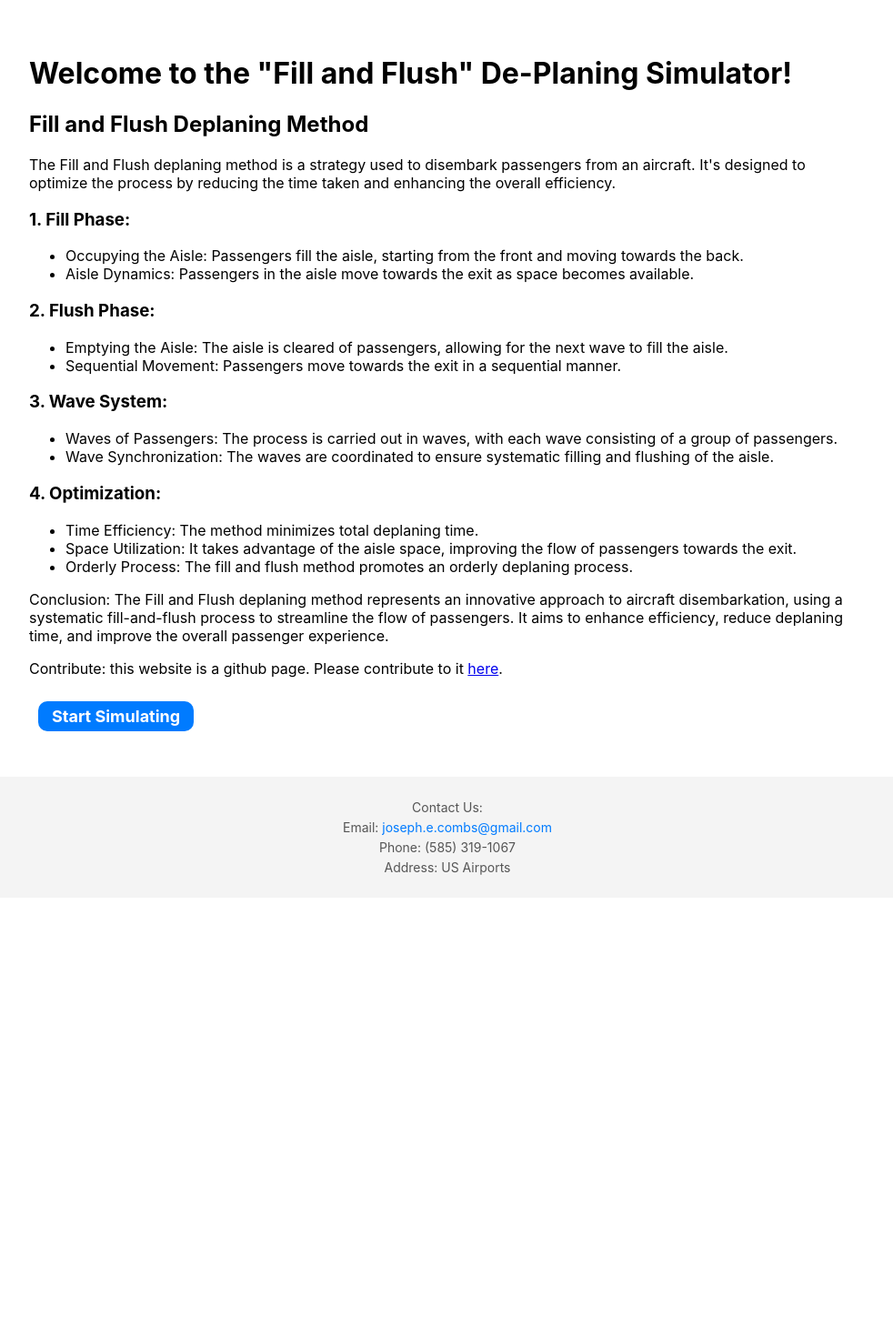
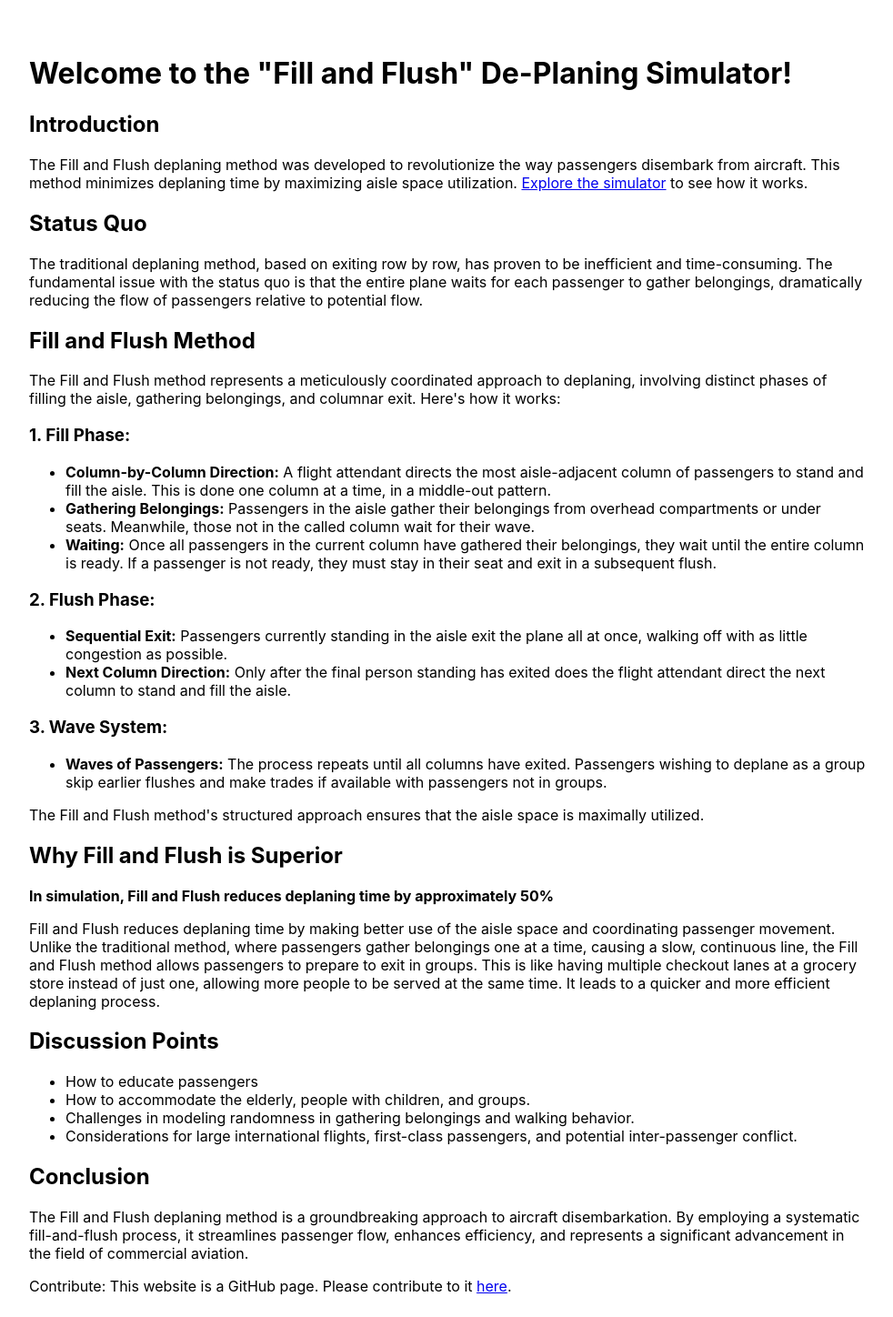
Before and after one commit to josephecombs/fill-flush, a React (Create React App) app: page / in a window 1280 px wide. Shown: the top 1448 px of the page at 91% size, without its empty margins (148-1130 px from the left). Before the commit the page ends 987 px from the top, so only its background shows below. Built offline with nearby package versions, Linux system fonts and the light colour scheme.

Commit message:
better home page copy

```diff
--- a/src/HomePage.js
+++ b/src/HomePage.js
@@ -1,44 +1,70 @@
 import React from 'react';
 import './stylesheets/HomePage.css';
-import { Link } from 'react-router-dom'; // Import Link to create a navigable button
+import { Link } from 'react-router-dom';
 
 function HomePage() {
   return (
     <div className="homepage-container">
       <h1>Welcome to the "Fill and Flush" De-Planing Simulator!</h1>
-      <div>
-        <h2>Fill and Flush Deplaning Method</h2>
-        <p>The Fill and Flush deplaning method is a strategy used to disembark passengers from an aircraft. It's designed to optimize the process by reducing the time taken and enhancing the overall efficiency.</p>
+
+      <section className="intro">
+        <h2>Introduction</h2>
+        <p>The Fill and Flush deplaning method was developed to revolutionize the way passengers disembark from aircraft. This method minimizes deplaning time by maximizing aisle space utilization. <Link to="/simulate">Explore the simulator</Link> to see how it works.</p>
+      </section>
+
+      <section className="status-quo">
+        <h2>Status Quo</h2>
+        <p>The traditional deplaning method, based on exiting row by row, has proven to be inefficient and time-consuming. The fundamental issue with the status quo is that the entire plane waits for each passenger to gather belongings, dramatically reducing the flow of passengers relative to potential flow.</p>
+      </section>
+
+      <section className="fill-and-flush">
+        <h2>Fill and Flush Method</h2>
+        <p>The Fill and Flush method represents a meticulously coordinated approach to deplaning, involving distinct phases of filling the aisle, gathering belongings, and columnar exit. Here's how it works:</p>
 
         <h3>1. Fill Phase:</h3>
         <ul>
-          <li>Occupying the Aisle: Passengers fill the aisle, starting from the front and moving towards the back.</li>
-          <li>Aisle Dynamics: Passengers in the aisle move towards the exit as space becomes available.</li>
+          <li><strong>Column-by-Column Direction:</strong> A flight attendant directs the most aisle-adjacent column of passengers to stand and fill the aisle. This is done one column at a time, in a middle-out pattern.</li>
+          <li><strong>Gathering Belongings:</strong> Passengers in the aisle gather their belongings from overhead compartments or under seats. Meanwhile, those not in the called column wait for their wave.</li>
+          <li><strong>Waiting:</strong> Once all passengers in the current column have gathered their belongings, they wait until the entire column is ready. If a passenger is not ready, they must stay in their seat and exit in a subsequent flush.</li>
         </ul>
 
         <h3>2. Flush Phase:</h3>
         <ul>
-          <li>Emptying the Aisle: The aisle is cleared of passengers, allowing for the next wave to fill the aisle.</li>
-          <li>Sequential Movement: Passengers move towards the exit in a sequential manner.</li>
+          <li><strong>Sequential Exit:</strong> Passengers currently standing in the aisle exit the plane all at once, walking off with as little congestion as possible.</li>
+          <li><strong>Next Column Direction:</strong> Only after the final person standing has exited does the flight attendant direct the next column to stand and fill the aisle.</li>
         </ul>
 
         <h3>3. Wave System:</h3>
         <ul>
-          <li>Waves of Passengers: The process is carried out in waves, with each wave consisting of a group of passengers.</li>
-          <li>Wave Synchronization: The waves are coordinated to ensure systematic filling and flushing of the aisle.</li>
+          <li><strong>Waves of Passengers:</strong> The process repeats until all columns have exited. Passengers wishing to deplane as a group skip earlier flushes and make trades if available with passengers not in groups.</li>
         </ul>
 
-        <h3>4. Optimization:</h3>
+        <p>The Fill and Flush method's structured approach ensures that the aisle space is maximally utilized.</p>
+      </section>
+
+      <section className="superiority">
+        <h2>Why Fill and Flush is Superior</h2>
+        <p><strong>In simulation, Fill and Flush reduces deplaning time by approximately 50%</strong></p>
+        <p>Fill and Flush reduces deplaning time by making better use of the aisle space and coordinating passenger movement. Unlike the traditional method, where passengers gather belongings one at a time, causing a slow, continuous line, the Fill and Flush method allows passengers to prepare to exit in groups. This is like having multiple checkout lanes at a grocery store instead of just one, allowing more people to be served at the same time. It leads to a quicker and more efficient deplaning process.</p>
+      </section>
+
+      <section className="discussion">
+        <h2>Discussion Points</h2>
         <ul>
-          <li>Time Efficiency: The method minimizes total deplaning time.</li>
-          <li>Space Utilization: It takes advantage of the aisle space, improving the flow of passengers towards the exit.</li>
-          <li>Orderly Process: The fill and flush method promotes an orderly deplaning process.</li>
+          <li>How to educate passengers</li>
+          <li>How to accommodate the elderly, people with children, and groups.</li>
+          <li>Challenges in modeling randomness in gathering belongings and walking behavior.</li>
+          <li>Considerations for large international flights, first-class passengers, and potential inter-passenger conflict.</li>
         </ul>
+      </section>
 
-        <p>Conclusion: The Fill and Flush deplaning method represents an innovative approach to aircraft disembarkation, using a systematic fill-and-flush process to streamline the flow of passengers. It aims to enhance efficiency, reduce deplaning time, and improve the overall passenger experience.</p>
+      <section className="conclusion">
+        <h2>Conclusion</h2>
+        <p>The Fill and Flush deplaning method is a groundbreaking approach to aircraft disembarkation. By employing a systematic fill-and-flush process, it streamlines passenger flow, enhances efficiency, and represents a significant advancement in the field of commercial aviation.</p>
+      </section>
 
-        <p>Contribute: this website is a github page. Please contribute to it <a href="https://github.com/josephecombs/fill-flush/">here</a>.</p>
-      </div>
+      <p>Contribute: This website is a GitHub page. Please contribute to it <a href="https://github.com/josephecombs/fill-flush/">here</a>.</p>
+
       <Link to="/simulate" className="simulate-button">Start Simulating</Link>
     </div>
   );
```
